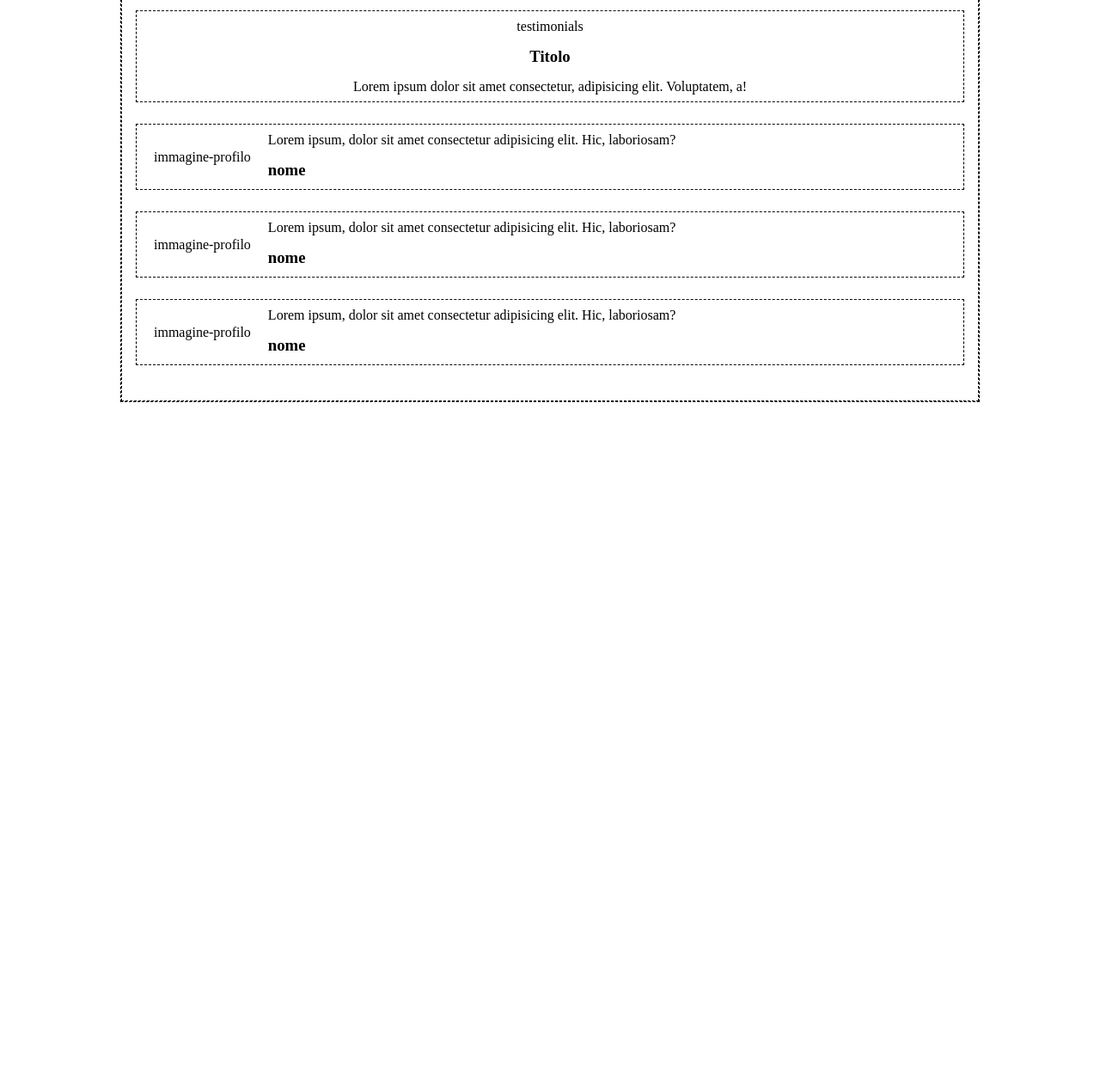
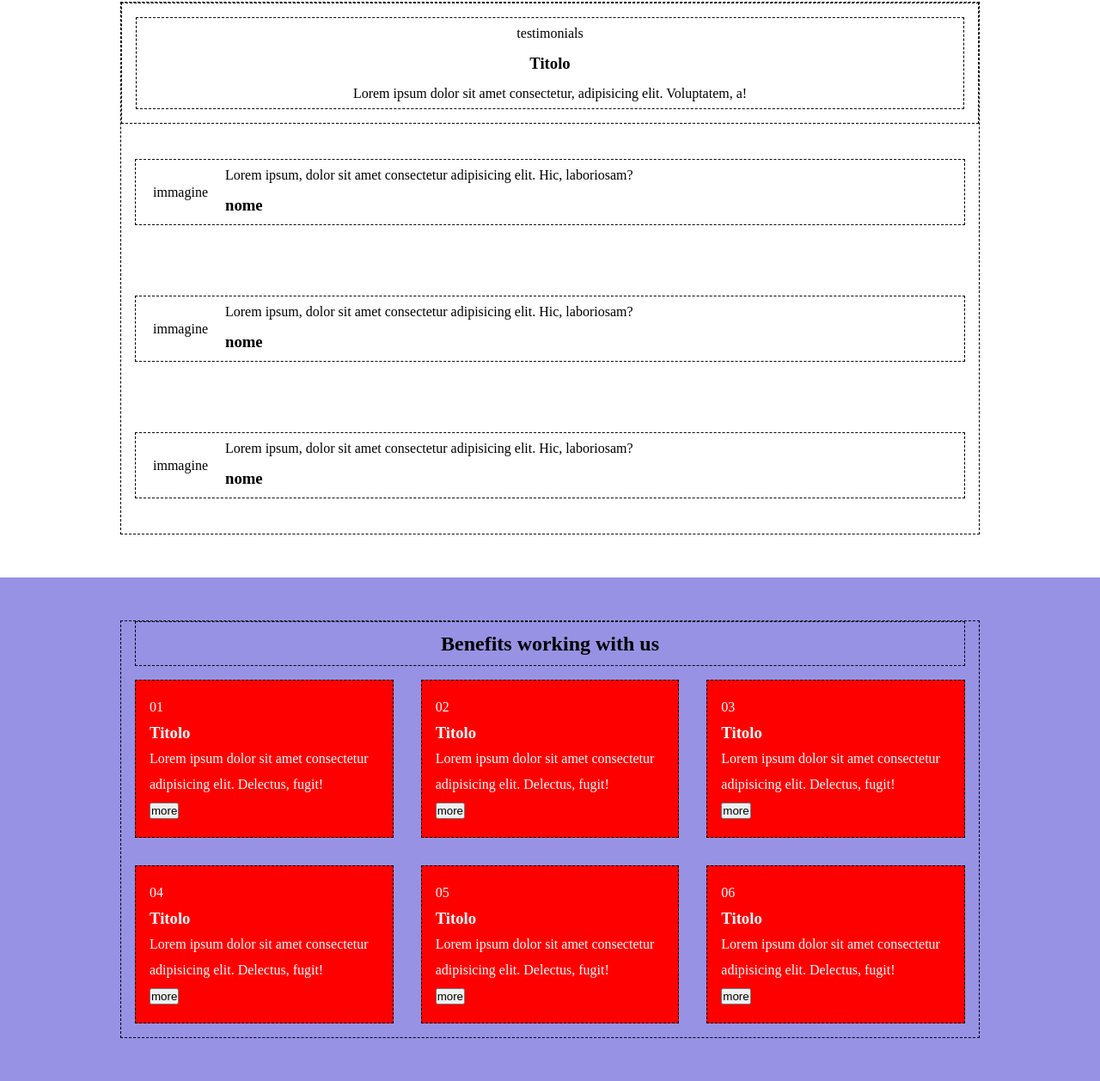
Before and after one commit to AlessandroIacovella95/htmlcss-responsive-layout, a plain HTML site: page index.html in a window 1280 px wide. Shown: the part 1048-2306 px from the top of the page at 86% size. Before the commit the page ends 1566 px from the top, so only its background shows below. Drawn offline with Linux system fonts and the light colour scheme.

Commit message:
feat:add benefits section

```diff
--- a/css/style.css
+++ b/css/style.css
@@ -141,6 +141,25 @@ section:nth-child(even){
 
 /*
 **********************
+      BENEFITS
+**********************
+*/
+
+#benefits  .title {
+    text-align: center;
+    line-height: 50px;
+}
+
+#benefits .card{
+    background-color: red;
+    color: white;
+    padding: 1rem;
+    height: 100%;
+    line-height: 30px;
+}
+
+/*
+**********************
       RESPONSIVE
 **********************
 */
@@ -187,6 +206,17 @@ section:nth-child(even){
         text-align: left;
     }
 
+    /* BENEFITS */
+
+    #benefits .col{
+        width: calc(100% / 2);
+    }
+
+    #benefits .row{
+        display: flex;
+        flex-wrap: wrap;
+    }
+
 }
 
 /* ? Desktop */
@@ -195,6 +225,10 @@ section:nth-child(even){
     /* INTRO */
     .container{
         max-width: 1000px;
+    }
+
+    body{
+        overflow-x: hidden;
     }
 
     #intro .col:first-child .card{
@@ -208,6 +242,16 @@ section:nth-child(even){
 
     #strategic .col{
         width: 50%;
-        padding: 0 3rem;
+        padding: 0 1rem;
+    }
+
+    /* BENEFITS */
+    #benefits .col{
+        width: calc(100% / 3);
+    }
+
+    #benefits .row{
+        display: flex;
+        flex-wrap: wrap;
     }
 }
--- a/index.html
+++ b/index.html
@@ -23,39 +23,39 @@
         <section id="intro">
             <div class="container">
                 <div class="row">
-                    <div class="col">
+                    <div class="col bordered">
                         <div class="card">
-                            <div class="card-section">Intro content</div>
-                            <div class="card-section">Img content</div>
+                            <div class="card-section bordered">Intro content</div>
+                            <div class="card-section bordered">Img content</div>
                         </div>
                     </div>
 
-                    <div class="col">
-                        <div class="card">
+                    <div class="col bordered">
+                        <div class="card bordered">
                             <div class="box-content">Intro content</div>
                             <div class="box-content">Intro content</div>
                             <div class="box-content">Intro content</div>
                         </div>
                     </div>
 
-                    <div class="col">
-                        <div class="card">
+                    <div class="col bordered">
+                        <div class="card bordered">
                             <div class="box-content">Intro content</div>
                             <div class="box-content">Intro content</div>
                             <div class="box-content">Intro content</div>
                         </div>
                     </div>
 
-                    <div class="col">
-                        <div class="card">
+                    <div class="col bordered">
+                        <div class="card bordered">
                             <div class="box-content">Intro content</div>
                             <div class="box-content">Intro content</div>
                             <div class="box-content">Intro content</div>
                         </div>
                     </div>
 
-                    <div class="col">
-                        <div class="card">
+                    <div class="col bordered">
+                        <div class="card bordered">
                             <div class="box-content">Intro content</div>
                             <div class="box-content">Intro content</div>
                             <div class="box-content">Intro content</div>
@@ -95,29 +95,100 @@
                             <h3>Titolo</h3>
                             <p>Lorem ipsum dolor sit amet consectetur, adipisicing elit. Voluptatem, a!</p>
                         </div>
+                    </div>
 
+                    <div class="col">
                         <div class="card bordered">
-                            <div class="immagine">immagine-profilo</div>
+                            <div class="immagine">immagine</div>
                             <div class="info">
                                 <p>Lorem ipsum, dolor sit amet consectetur adipisicing elit. Hic, laboriosam?</p>
                                 <h3>nome</h3>
                             </div>
                         </div>
+                    </div>
 
+                    <div class="col">
                         <div class="card bordered">
-                            <div class="immagine">immagine-profilo</div>
+                            <div class="immagine">immagine</div>
                             <div class="info">
                                 <p>Lorem ipsum, dolor sit amet consectetur adipisicing elit. Hic, laboriosam?</p>
                                 <h3>nome</h3>
                             </div>
                         </div>
+                    </div>
 
+                    <div class="col">
                         <div class="card bordered">
-                            <div class="immagine">immagine-profilo</div>
+                            <div class="immagine">immagine</div>
                             <div class="info">
                                 <p>Lorem ipsum, dolor sit amet consectetur adipisicing elit. Hic, laboriosam?</p>
                                 <h3>nome</h3>
                             </div>
+                        </div>
+                    </div>
+                </div>
+            </div>
+        </section>
+
+        <section id="benefits">
+            <div class="container bordered">
+
+                <div class="title bordered">
+                    <h2>Benefits working with us</h2>
+                </div>
+
+                <div class="row">
+                    <div class="col">
+                        <div class="card bordered">
+                            <span>01</span>
+                            <h3>Titolo</h3>
+                            <p>Lorem ipsum dolor sit amet consectetur adipisicing elit. Delectus, fugit!</p>
+                            <button>more</button>
+                        </div>
+                    </div>
+
+                    <div class="col">
+                        <div class="card bordered">
+                            <span>02</span>
+                            <h3>Titolo</h3>
+                            <p>Lorem ipsum dolor sit amet consectetur adipisicing elit. Delectus, fugit!</p>
+                            <button>more</button>
+                        </div>
+                    </div>
+
+                    <div class="col">
+                        <div class="card bordered">
+                            <span>03</span>
+                            <h3>Titolo</h3>
+                            <p>Lorem ipsum dolor sit amet consectetur adipisicing elit. Delectus, fugit!</p>
+                            <button>more</button>
+                        </div>
+                    </div>
+
+                    <div class="col">
+                        <div class="card bordered">
+                            <span>04</span>
+                            <h3>Titolo</h3>
+                            <p>Lorem ipsum dolor sit amet consectetur adipisicing elit. Delectus, fugit!</p>
+                            <button>more</button>
+                        </div>
+                    </div>
+
+                    <div class="col">
+                        <div class="card bordered">
+                            <span>05</span>
+                            <h3>Titolo</h3>
+                            <p>Lorem ipsum dolor sit amet consectetur adipisicing elit. Delectus, fugit!</p>
+                            <button>more</button>
+                        </div>
+                    </div>
+
+                    <div class="col">
+                        <div class="card bordered">
+                            <span>06</span>
+                            <h3>Titolo</h3>
+                            <p>Lorem ipsum dolor sit amet consectetur adipisicing elit. Delectus, fugit!</p>
+                            <button>more</button>
                         </div>
                     </div>
                 </div>
```
